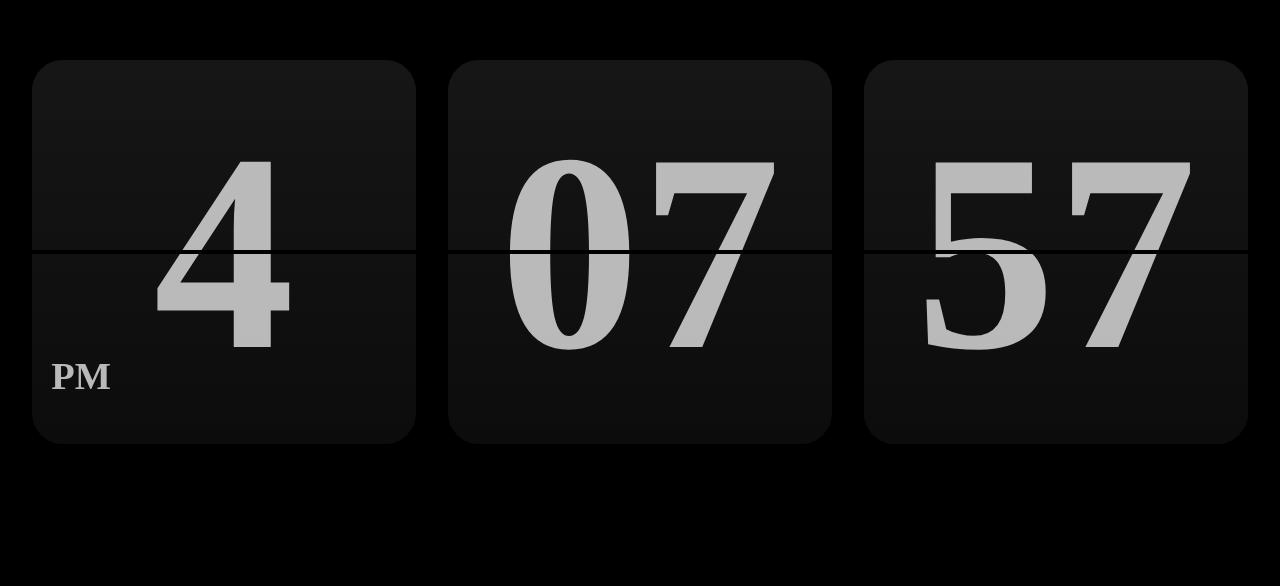
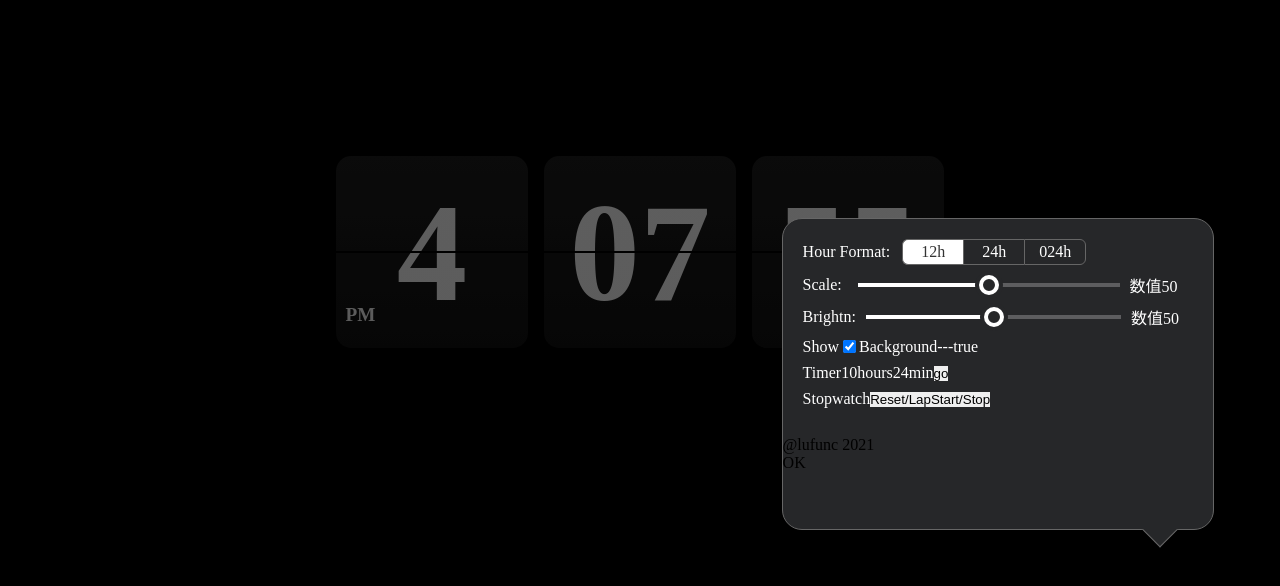
Before and after one commit to lufunc/clock, a Vue app: page / in a window 1280 px wide. Shown: the part 148-734 px from the top of the page. Built offline with nearby package versions, Linux system fonts and the light colour scheme.

Commit message:
feat:set item

```diff
--- a/src/App.vue
+++ b/src/App.vue
@@ -1,6 +1,6 @@
 <template>
   <div class="bg">
-    <div class="timer">
+    <div class="timer" :style="{'transform': 'translateY(-50%) scale('+(scale/100)+')','filter': 'brightness('+brightness/100+')'}">
       <clock :num="num1" :ampm="hourFormat === 0" :class="[showSecond?'timer_inner3':'timer_inner2']"></clock>
       <clock :num="num2" :class="[showSecond?'timer_inner3':'timer_inner2']"></clock>
       <clock :num="num3" v-if="showSecond" :class="[showSecond?'timer_inner3':'timer_inner2']"></clock>
@@ -10,23 +10,41 @@
         <ul class="set_box_inner">
           <li>
             <div>Hour Format:</div>
-            <div>选择器</div>
+            <ul class="pickItem">
+              <li @click="hourFormat=0" :class="{'pick-active':hourFormat===0}">12h</li>
+              <li @click="hourFormat=1" :class="{'pick-active':hourFormat===1}">24h</li>
+              <li @click="hourFormat=2" :class="{'pick-active':hourFormat===2}">024h</li>
+            </ul>
           </li>
           <li>
-            <div>Scale:</div>
-            <div>进度条</div>
+            <div style="margin-right: 6px;">Scale:</div>
+            <slider style="margin: 0 10px;" v-model="scale"></slider>
+            <div style="width:94px;">数值{{scale}}</div>
           </li>
           <li>
             <div>Brightn:</div>
-            <div>进度条</div>
+            <slider style="margin: 0 10px;" v-model="brightness"></slider>
+            <div style="width:94px;">数值{{brightness}}</div>
           </li>
           <li>
             <div>Show</div>
-            <input type="checkbox" name="Background" id="Background" style="vertical-align: middle;">
-            <span>Background</span>
+            <input type="checkbox" v-model="showBg" style="vertical-align: middle;">
+            <span>Background---</span>
+            <div>{{showBg}}</div>
+          </li>
+          <li>
+            <span>Timer</span>
+            <span>10hours</span>
+            <span>24min</span>
+            <button>go</button>
+          </li>
+          <li>
+            <div>Stopwatch</div>
+            <button>Reset/Lap</button>
+            <button>Start/Stop</button>
           </li>
         </ul>
-        <footer>@lupass 2021</footer>
+        <footer>@lufunc 2021</footer>
         <div>OK</div>
       </div>
       <img @click="ttt" class="setting" :src="pic_setting" alt="">
@@ -38,8 +56,9 @@
 import { reactive, toRefs, computed } from 'vue'
 import myPic from './assets/pic'
 import clock from './components/clock.vue'
+import slider from './components/slider'
 export default {
-  components: { clock },
+  components: { clock,slider },
   setup () {
     const data = reactive({
       pic_setting: myPic.pic_setting,
@@ -50,8 +69,8 @@ export default {
       // config
       // 12h 24h 024h
       hourFormat: 0,
-      scale: 1,
-      brightness: 1,
+      scale: 50,
+      brightness: 50,
       showBg: true,
       fs: 22,
       showSecond: true
@@ -80,8 +99,10 @@ export default {
       data.num3 = zeroNum(res.s)
     }, 200);
     const ttt = () => {
-      console.log('设置ttt',myPic)
-      data.showSecond = !data.showSecond
+      console.log('设置ttt')
+      // data.showSecond = !data.showSecond
+      data.hourFormat++
+      if(data.hourFormat>2) data.hourFormat=0
     }
     return {
       ...toRefs(data),
@@ -100,6 +121,7 @@ ul{
   padding: 0;
   list-style-type: none;
 }
+button { border:none; padding:0;margin:0;outline-style:none; }
 .bg{
   position: fixed;
   top: 0;
@@ -111,7 +133,6 @@ ul{
 .timer{
   position: relative;
   top: 50%;
-  transform: translateY(-50%);
   display: flex;
   justify-content: space-evenly;
 }
@@ -126,7 +147,7 @@ ul{
   font-size: 22vw;
 }
 .set_box{
-  display: none;
+  // display: none;
   position: fixed;
   bottom: 8%;
   right: 8%;
@@ -160,8 +181,14 @@ ul{
     transform: translateY(50%) rotateZ(45deg);
   }
 }
-.set_box_inner>li>div{
-  display: inline-block;
+.set_box_inner{
+  padding: 20px;
+  color: #fff;
+  &>li{
+    display: flex;
+    align-items: center;
+    margin-bottom: 8px;
+  }
 }
 .setting{
   position: absolute;
@@ -175,4 +202,30 @@ ul{
     transform: rotateZ(120deg);
   }
 }
+.pickItem{
+  display: flex;
+  margin-left: 12px;
+  text-align: center;
+  border-radius: 6px;
+  cursor: pointer;
+  &>li{
+    width: 60px;
+    line-height: 24px;
+    border: 1px solid #666;
+    border-right: 0;
+    &:first-child{
+      border-top-left-radius: inherit;
+      border-bottom-left-radius: inherit;
+    }
+    &:last-child{
+      border-right: 1px solid #666;
+      border-top-right-radius: inherit;
+      border-bottom-right-radius: inherit;
+    }
+  }
+}
+.pick-active{
+  color: #333;
+  background-color: #fff;
+}
 </style>
--- a/src/components/slider.vue
+++ b/src/components/slider.vue
@@ -1,13 +1,84 @@
 <template>
-  <div>slider</div>
+  <div class="slider" :style="{'height':barHeight}" @mousedown="sliderHandle">
+    <div class="bar-line-right" :style="{'width':barHeight,'height':lineHeight}"></div>
+    <div class="bar-line" :style="{'width': 'calc(100% - '+barHeight+')','height':lineHeight,'background-size':modelValue+'%'}">
+      <div class="bar-handle" :style="{'width':barHeight,'height':barHeight,'left':modelValue+'%'}"></div>
+    </div>
+  </div>
 </template>
 
 <script>
+import { ref, unref, computed } from 'vue'
 export default {
-
+props:{
+  modelValue: Number,
+  barHeight: {
+    default: '20px'
+  },
+  lineHeight: {
+    default: '4px'
+  }
+},
+setup(props, { emit }){
+  const sliderHandle = (event) => {
+    let x = props.barHeight.match(/(\d+)/)[1]
+    x = parseInt(x)
+    let temp = document.getElementsByClassName('slider')[0]
+    let tl = temp.getBoundingClientRect().left
+    let tw = temp.offsetWidth
+    const numRange = (n) => {
+      let res = n
+      let max = tw-x
+      if(n<0) res= 0;
+      else if(n>max) res= max;
+      emit('update:modelValue',parseInt(res*100/max))
+    }
+    numRange(event.pageX-tl-x/2)
+    document.onmousemove = (e) => {
+      numRange(e.pageX - tl - x/2)
+    }
+    document.onmouseup = ()=>{
+      document.onmousemove = null
+      document.onmouseup = null
+    }
+  }
+  return {
+    sliderHandle
+  }
+}
 }
 </script>
 
 <style lang="less">
-
+.slider{
+  position: relative;
+  width: 100%;
+  // background-color: chocolate;
+  cursor: pointer;
+}
+.bar-line{
+  position: absolute;
+  top: 50%;
+  left: 0;
+  transform: translateY(-50%);
+  background: -webkit-linear-gradient(#fff, #fff) no-repeat, rgba(255,255,255,0.25);
+  background-size: 0% 100%;
+}
+.bar-line-right{
+  position: absolute;
+  top: 50%;
+  right: 0;
+  transform: translateY(-50%);
+  background-color: rgba(255,255,255,0.25);
+}
+.bar-handle{
+  position: absolute;
+  top: 50%;
+  transform: translateY(-50%);
+  box-sizing: border-box;
+  border: 4px solid #fff;
+  background-color: #262729;
+  border-radius: 50%;
+  box-shadow: 0 0 0 4px #262729;
+}
 </style>
```
